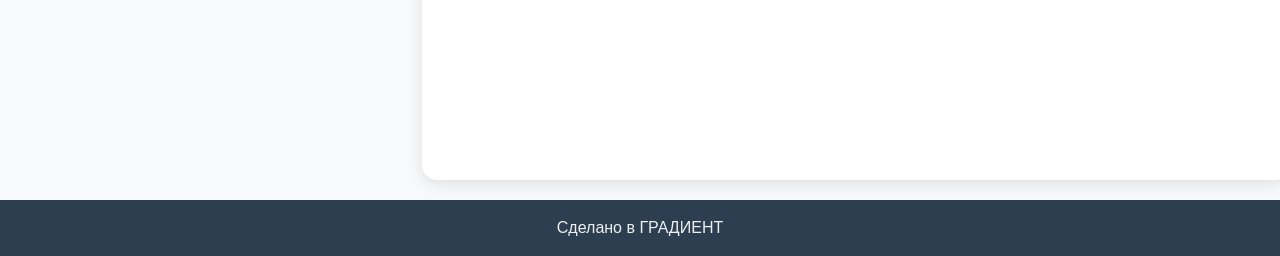
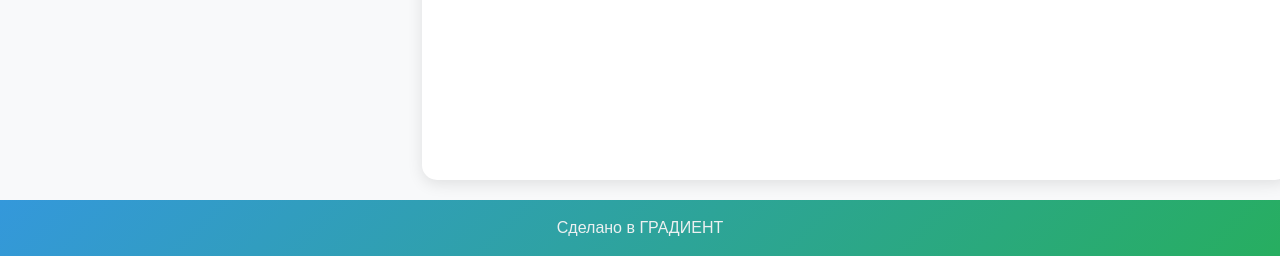
Before and after one commit to v0van4eg/Linkgenerator, a Flask app: page / in a window 1280 px wide. Shown: the part 544-800 px from the top of the page. Run offline with Flask 3, Linux system fonts and the light colour scheme.

Commit message:
Footer gradient

```diff
--- a/templates/index.html
+++ b/templates/index.html
@@ -8,7 +8,7 @@
     <style>
         /* Добавим стили для footer */
         .footer {
-            background-color: #2c3e50; /* Цвет фона */
+            background: linear-gradient(135deg, #3498db, #27ae60); /* Градиент от синего к зелёному */
             color: #ecf0f1; /* Цвет текста */
             text-align: center; /* Центрируем текст */
             padding: 15px 0; /* Отступы сверху/снизу */
```
